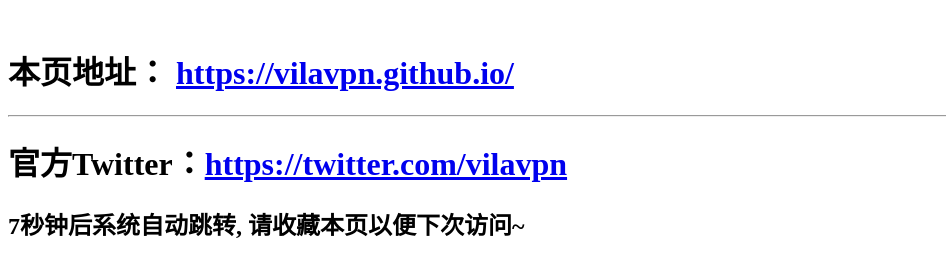
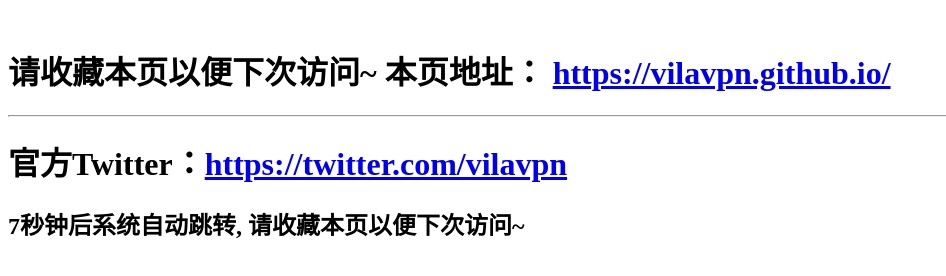
Before and after one commit to vilavpn/vilavpn.github.io, a plain HTML site: page index.html in a window 1280 px wide. Shown: the whole page, without its empty margins (0-946 px from the left). Drawn offline with Linux system fonts and the light colour scheme.

Commit message:
Update index.html

```diff
--- a/index.html
+++ b/index.html
@@ -4,7 +4,7 @@
 <head>
 <body>
 <br>
-<h1>本页地址： <a href="https://vilavpn.github.io/" target="_blank" title="">https://vilavpn.github.io/</a></h1>
+<h1>请收藏本页以便下次访问~ 本页地址： <a href="https://vilavpn.github.io/" target="_blank" title="">https://vilavpn.github.io/</a></h1>
 <hr width="100%" align = "left" />
 <h1>官方Twitter：<a href="https://twitter.com/vilavpn" target="_blank" title="">https://twitter.com/vilavpn</a></h1>
 
```
